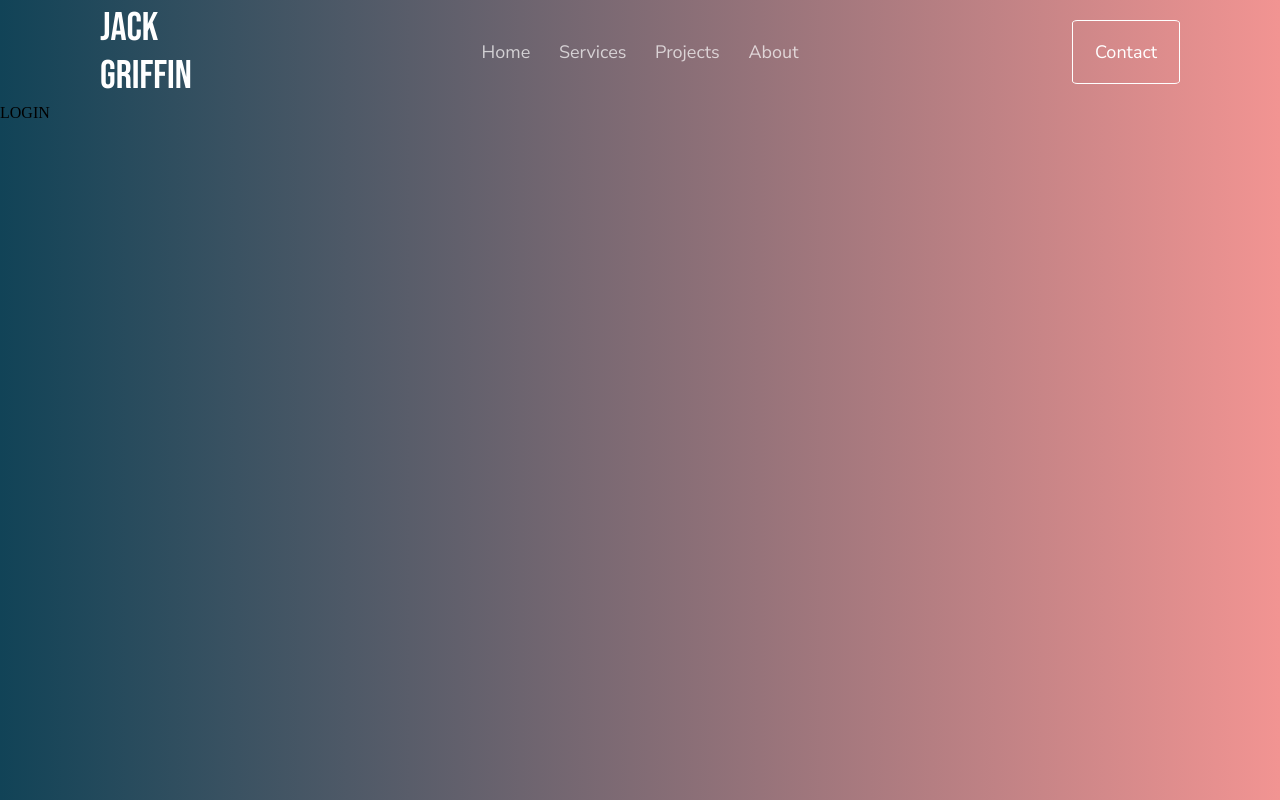
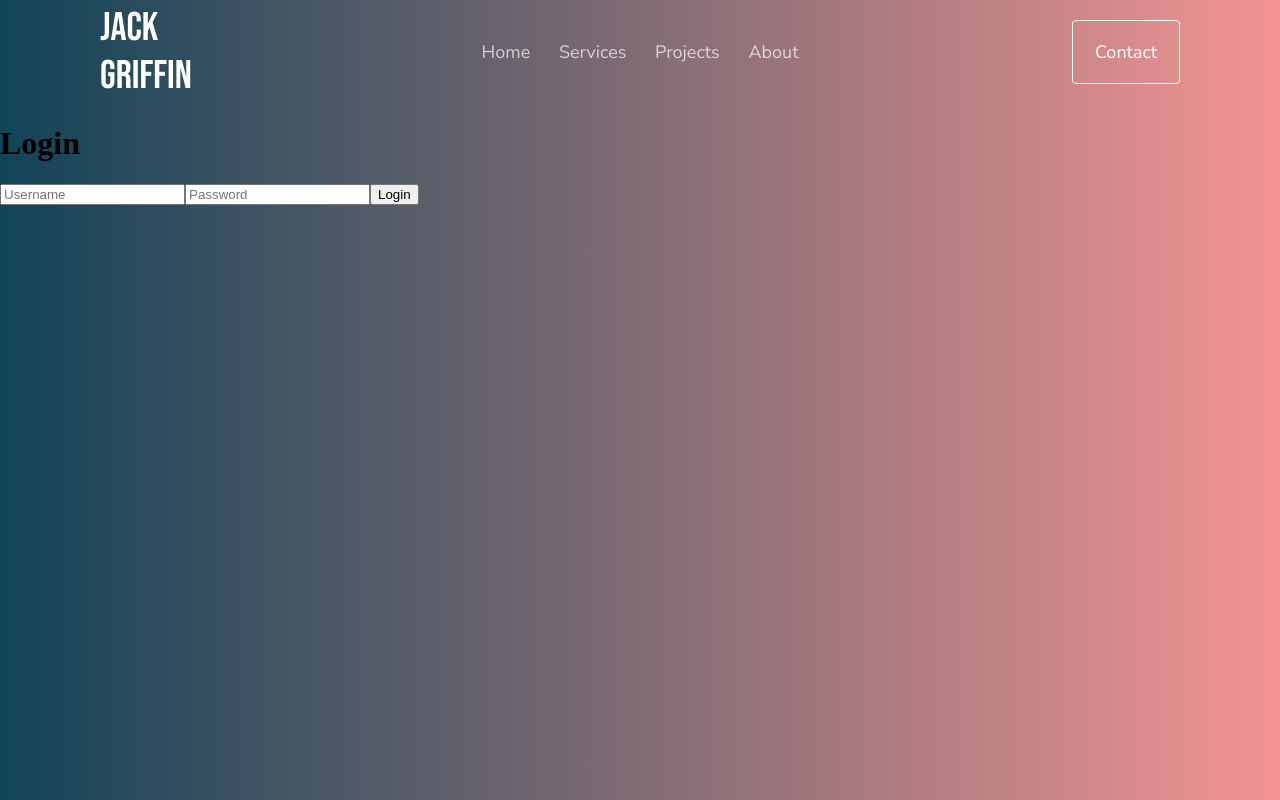
Before and after one commit to griffin1995/dissertation, a React (Vite) app in the folder frontend/: page /login in a window 1280 px wide. Built offline with nearby package versions, Linux system fonts and the light colour scheme.

Commit message:
login & register pages

```diff
--- a/frontend/src/pages/Login.jsx
+++ b/frontend/src/pages/Login.jsx
@@ -1,6 +1,8 @@
+
+import Form from "../components/Form";
 
 function Login() {
-  return <div>LOGIN</div>;
+  return <Form route="/api/token/" method="login" />;
 }
 
 export default Login;
--- a/frontend/src/pages/Register.jsx
+++ b/frontend/src/pages/Register.jsx
@@ -1,5 +1,7 @@
+import Form from "../components/Form";
+
 function Register() {
-  return <div>Register</div>;
+  return <Form route="/api/user/register/" method="register" />;
 }
 
 export default Register;
```
Also changed, not shown: 1 other file (tests, documents, lock files or other folders).
